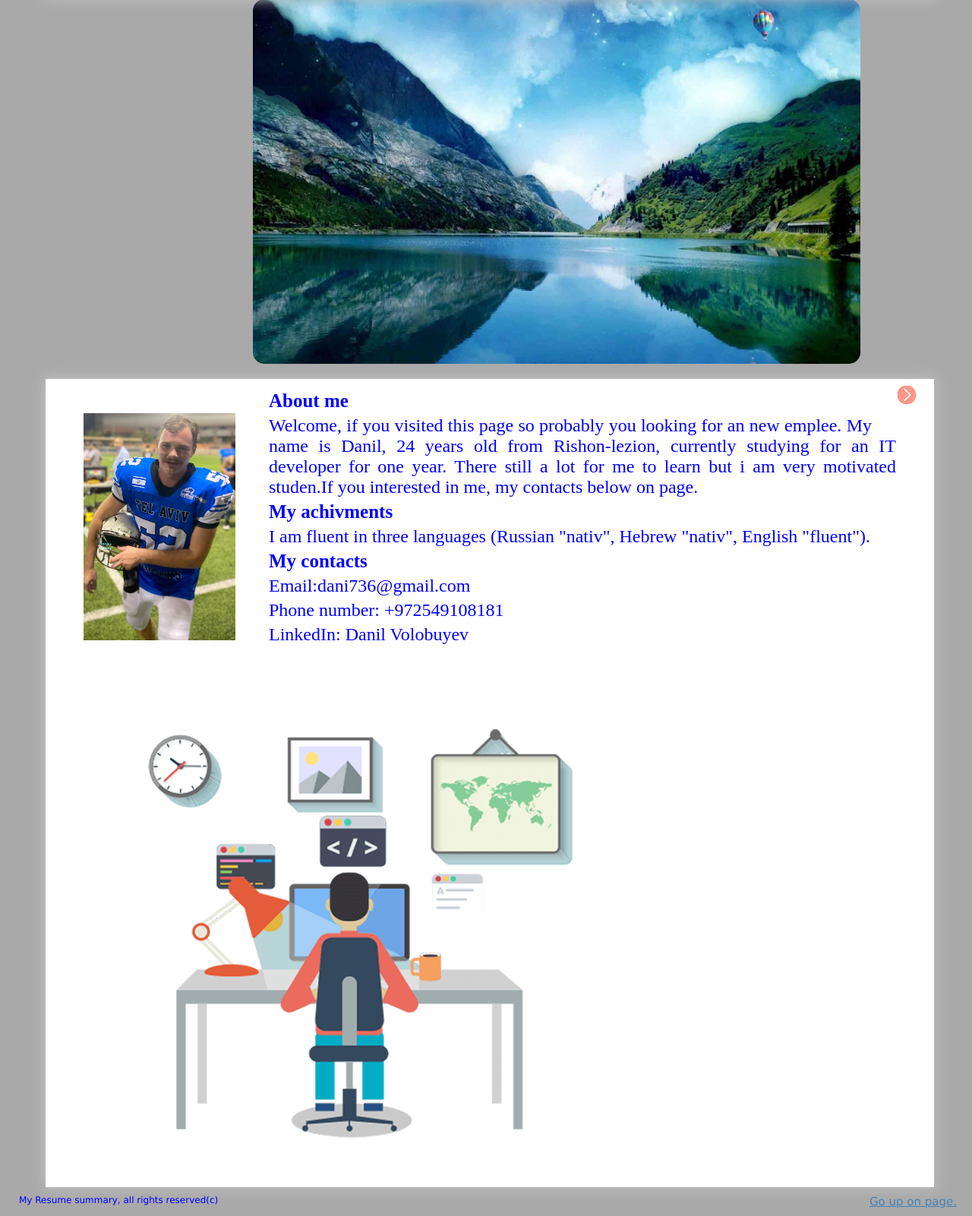
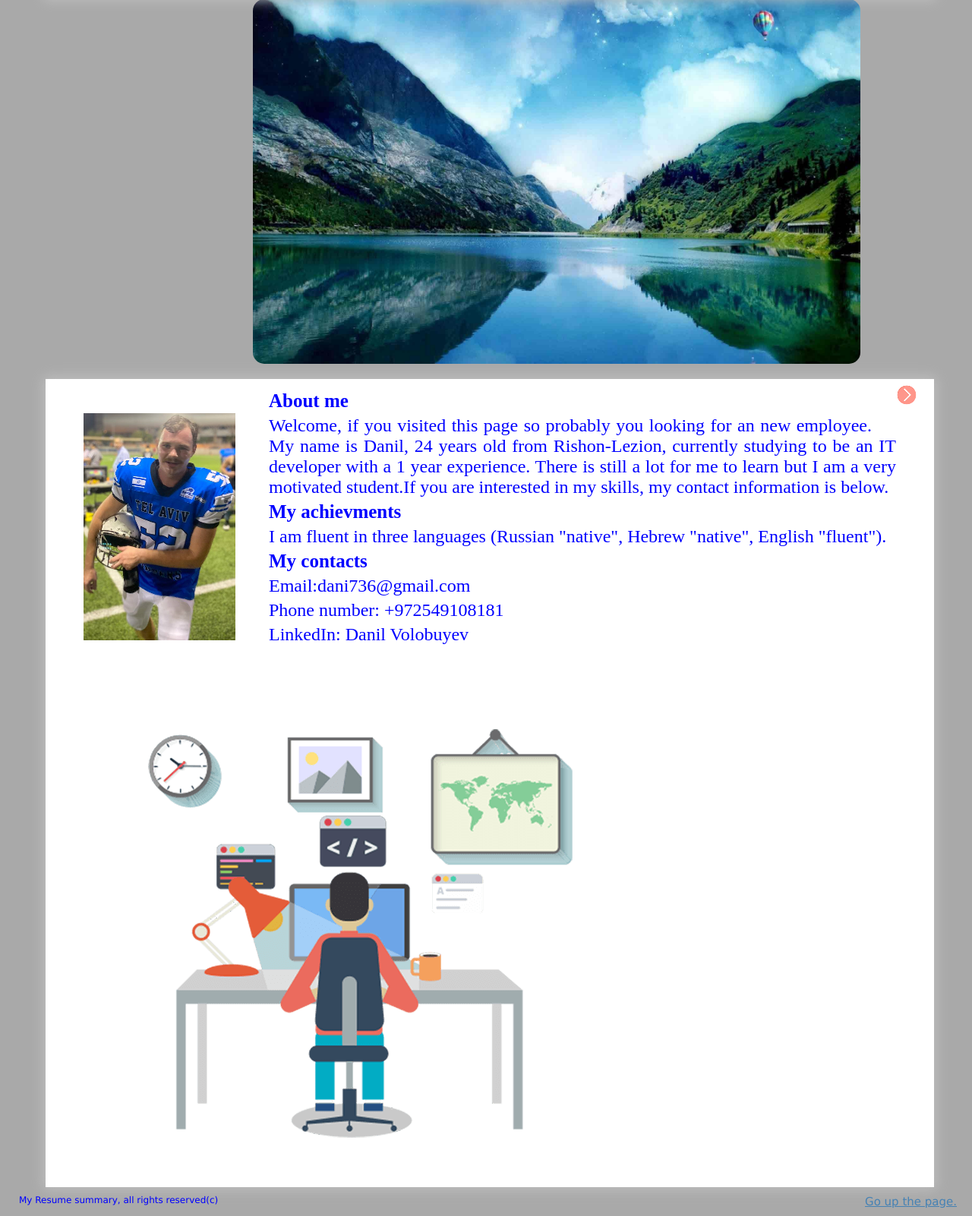
Before and after one commit to DanilVo/html-work, a PHP site: page / in a window 1280 px wide. Shown: the part 62-1663 px from the top of the page at 76% size. Run offline with PHP 8.4, Linux system fonts and the light colour scheme.

Commit message:
changes in text

```diff
--- a/css/cs.css
+++ b/css/cs.css
@@ -37,7 +37,7 @@ body.dark{
     --background-body:#704747;;
     --naming_of:#8a2be2;
     --tongle:#dbdbdb;
-    --color:green;
+    --color:rgb(211, 102, 29);
 }
 
 .header{
--- a/index.html
+++ b/index.html
@@ -41,13 +41,13 @@
         </div>
         <div class="content">
             <h2>About me</h2>
-            <p id="aboutme"> Welcome, if you visited this page so probably you looking for an new emplee. My name is
-                Danil, 24 years old from Rishon-lezion, currently studying for an IT developer for one year.
-                There still a lot for me to learn but i am very motivated studen.If you interested in me, my contacts
-                below on page.
+            <p id="aboutme"> Welcome, if you visited this page so probably you looking for an new employee. My name is
+                Danil, 24 years old from Rishon-Lezion, currently studying to be an IT developer with a 1 year experience.
+                There is still a lot for me to learn but I am a very motivated student.If you are interested in my skills, my contact information is
+                below.
             </p>
-            <h2>My achivments</h2>
-            <p id="myachivments"> I am fluent in three languages (Russian "nativ", Hebrew "nativ", English "fluent").
+            <h2>My achievments</h2>
+            <p id="myachivments"> I am fluent in three languages (Russian "native", Hebrew "native", English "fluent").
             <h2>My contacts</h2>
             </p>
             <p id="mycontacts">Email:dani736@gmail.com</p>
@@ -61,7 +61,7 @@
     <div class="footer">
         <div class="bottom-strip">
             <div class="notice">My Resume summary, all rights reserved(c)</div>
-            <div class="scroll"><a href="#top">Go up on page.</a></div>
+            <div class="scroll"><a href="#top">Go up the page.</a></div>
         </div>
     </div>
 </body>
```
